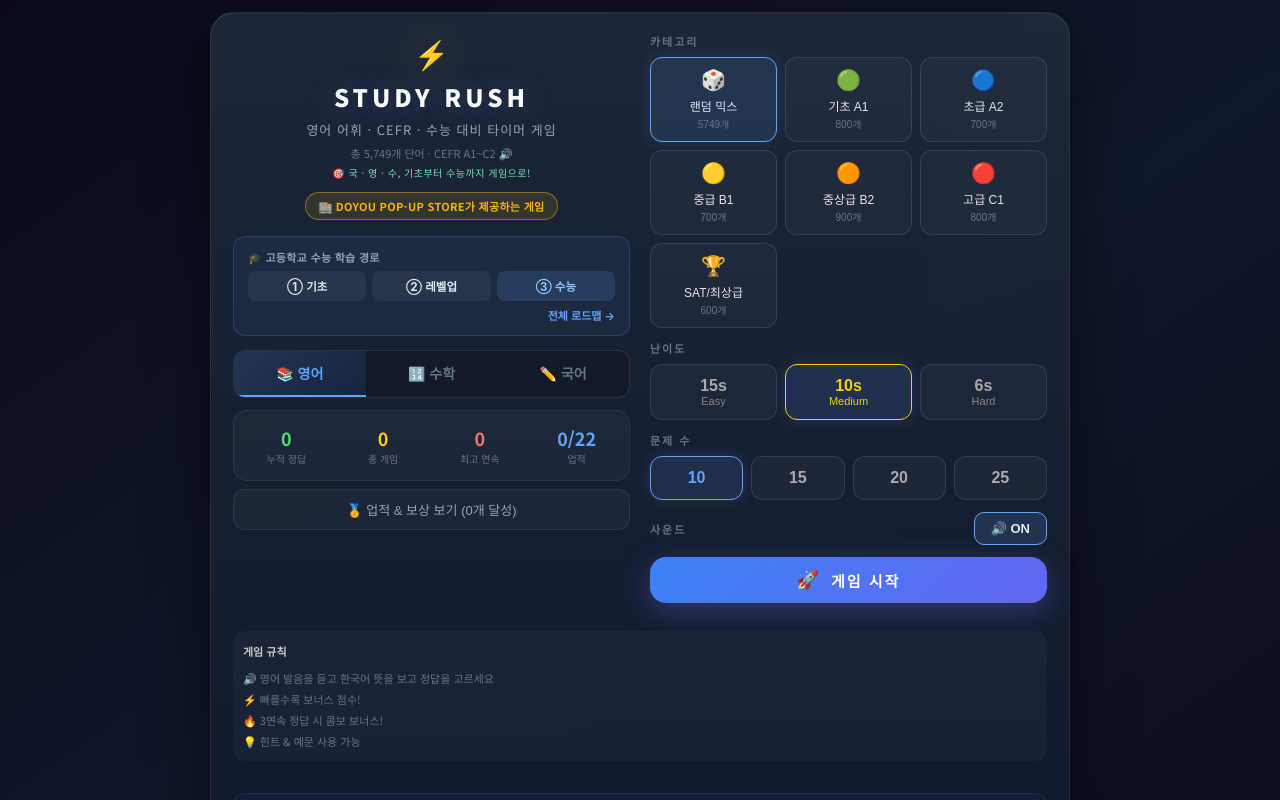
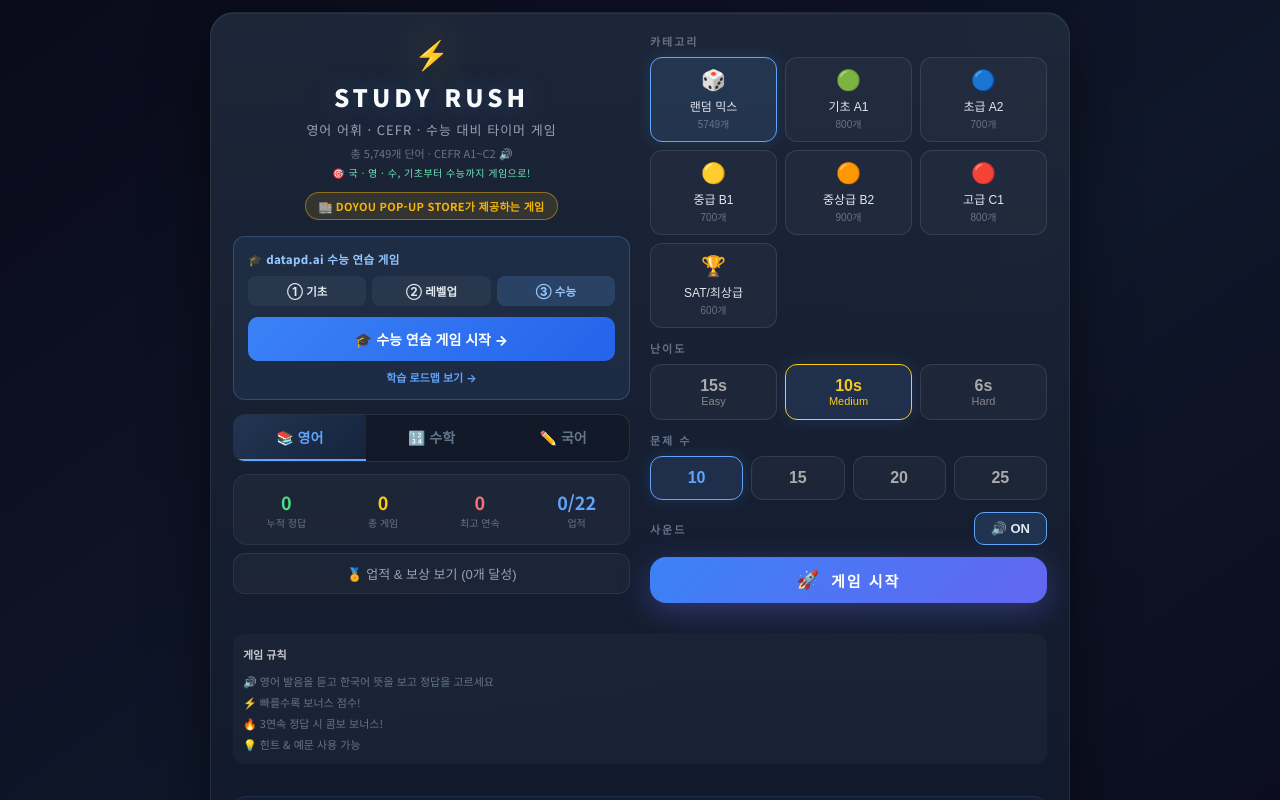
Before and after one commit to DrJinHoChoi/vocab-rush, a React (Vite) app: page / in a window 1280 px wide. Shown: the top 800 px of the page. Built offline with nearby package versions, Linux system fonts and the light colour scheme; the HTML template or start-up script is replaced by a standard one.

Commit message:
Homepage: foreground 수능 연습 게임 as datapd.ai main content
Replace the path strip with a 수능 게임 hero — primary CTA to
suneung-quiz.html (③ 수능 highlighted), 기초 game positioned as warm-up.

Co-Authored-By: Claude Opus 4.8 <noreply@anthropic.com>

```diff
--- a/src/VocabChallenge.jsx
+++ b/src/VocabChallenge.jsx
@@ -596,20 +596,26 @@ export default function VocabChallenge() {
             </a>
           </div>
 
-          {/* 학습 경로 (랜딩) */}
-          <a href="/learn.html" target="_blank" rel="noopener noreferrer" style={{
-            display: "block", textDecoration: "none", margin: "0 0 14px",
-            padding: "12px 14px", borderRadius: 12,
-            background: "rgba(96,165,250,0.06)", border: "1px solid rgba(96,165,250,0.18)",
+          {/* 수능 연습 게임 (메인 콘텐츠) */}
+          <div style={{
+            margin: "0 0 14px", padding: "14px", borderRadius: 12,
+            background: "rgba(96,165,250,0.08)", border: "1px solid rgba(96,165,250,0.28)",
           }}>
-            <div style={{ fontSize: 11, color: "#94a3b8", marginBottom: 6, fontWeight: 700, letterSpacing: 0.3 }}>🎓 고등학교 수능 학습 경로</div>
-            <div style={{ display: "flex", alignItems: "stretch", gap: 6 }}>
+            <div style={{ fontSize: 11.5, color: "#93c5fd", marginBottom: 9, fontWeight: 800, letterSpacing: 0.3 }}>🎓 datapd.ai 수능 연습 게임</div>
+            <div style={{ display: "flex", alignItems: "stretch", gap: 6, marginBottom: 11 }}>
               <span style={{ flex: 1, textAlign: "center", whiteSpace: "nowrap", padding: "7px 2px", borderRadius: 8, background: "rgba(255,255,255,0.05)", fontSize: 11.5, fontWeight: 700, color: "#e2e8f0" }}>① 기초</span>
               <span style={{ flex: 1, textAlign: "center", whiteSpace: "nowrap", padding: "7px 2px", borderRadius: 8, background: "rgba(255,255,255,0.05)", fontSize: 11.5, fontWeight: 700, color: "#e2e8f0" }}>② 레벨업</span>
-              <span style={{ flex: 1, textAlign: "center", whiteSpace: "nowrap", padding: "7px 2px", borderRadius: 8, background: "rgba(96,165,250,0.15)", fontSize: 11.5, fontWeight: 700, color: "#93c5fd" }}>③ 수능</span>
+              <span style={{ flex: 1, textAlign: "center", whiteSpace: "nowrap", padding: "7px 2px", borderRadius: 8, background: "rgba(96,165,250,0.18)", fontSize: 11.5, fontWeight: 800, color: "#93c5fd" }}>③ 수능</span>
             </div>
-            <div style={{ textAlign: "right", marginTop: 6, fontSize: 11, fontWeight: 700, color: "#60a5fa" }}>전체 로드맵 →</div>
-          </a>
+            <a href="/suneung-quiz.html" style={{
+              display: "block", textAlign: "center", padding: "12px", borderRadius: 10,
+              background: "linear-gradient(135deg,#3b82f6,#2563eb)", color: "#fff",
+              fontWeight: 800, fontSize: 14, textDecoration: "none",
+            }}>🎓 수능 연습 게임 시작 →</a>
+            <a href="/learn.html" target="_blank" rel="noopener noreferrer" style={{
+              display: "block", textAlign: "center", marginTop: 8, fontSize: 11, fontWeight: 700, color: "#60a5fa", textDecoration: "none",
+            }}>학습 로드맵 보기 →</a>
+          </div>
 
           {/* 게임 모드 탭 */}
           <div style={{
```
